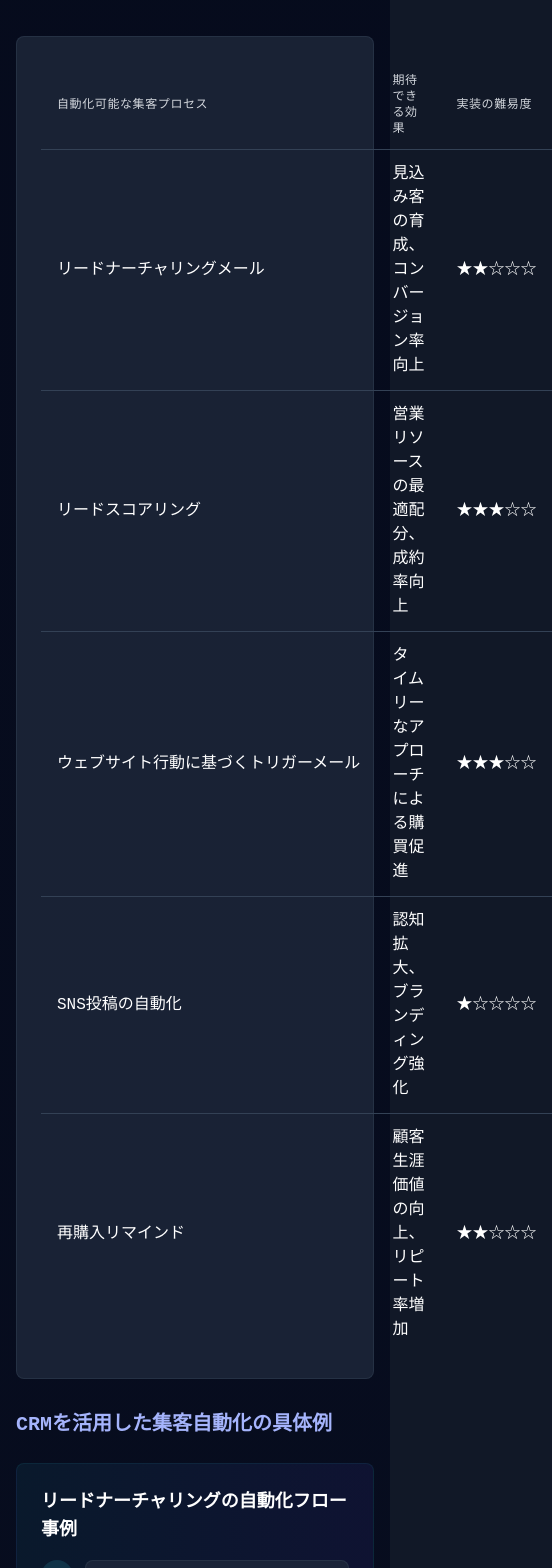
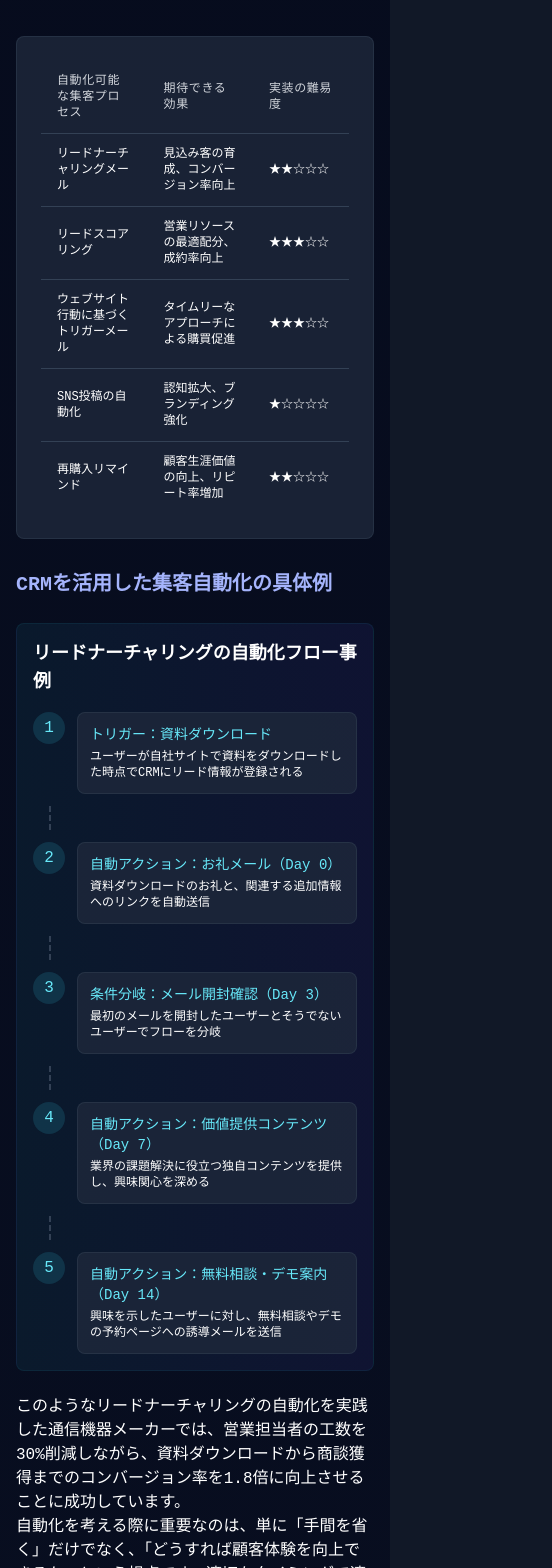
Before and after one commit to fortesnow/my-profile, a Next.js app: page /blog/crm-marketing-customer-acquisition in a window 390 px wide. Shown: the part 5680-7248 px from the top of the page, 552 px wide, since content can reach past the window. Built offline with nearby package versions, Linux system fonts and the light colour scheme; a web font is replaced by a local one.

Commit message:
新規記事追加

```diff
--- a/app/blog/crm-marketing-customer-acquisition/page.tsx
+++ b/app/blog/crm-marketing-customer-acquisition/page.tsx
@@ -271,29 +271,29 @@ export default function CrmMarketingCustomerAcquisition() {
                 </thead>
                 <tbody className="divide-y divide-slate-700">
                   <tr>
-                    <td className="px-4 py-3 whitespace-nowrap text-white">リードナーチャリングメール</td>
-                    <td className="px-4 py-3 text-white">見込み客の育成、コンバージョン率向上</td>
-                    <td className="px-4 py-3 text-white">★★☆☆☆</td>
+                    <td className="px-4 py-3 whitespace-normal md:whitespace-nowrap text-white text-xs md:text-sm">リードナーチャリングメール</td>
+                    <td className="px-4 py-3 text-white text-xs md:text-sm">見込み客の育成、コンバージョン率向上</td>
+                    <td className="px-4 py-3 text-white text-xs md:text-sm">★★☆☆☆</td>
                   </tr>
                   <tr>
-                    <td className="px-4 py-3 whitespace-nowrap text-white">リードスコアリング</td>
-                    <td className="px-4 py-3 text-white">営業リソースの最適配分、成約率向上</td>
-                    <td className="px-4 py-3 text-white">★★★☆☆</td>
+                    <td className="px-4 py-3 whitespace-normal md:whitespace-nowrap text-white text-xs md:text-sm">リードスコアリング</td>
+                    <td className="px-4 py-3 text-white text-xs md:text-sm">営業リソースの最適配分、成約率向上</td>
+                    <td className="px-4 py-3 text-white text-xs md:text-sm">★★★☆☆</td>
                   </tr>
                   <tr>
-                    <td className="px-4 py-3 whitespace-nowrap text-white">ウェブサイト行動に基づくトリガーメール</td>
-                    <td className="px-4 py-3 text-white">タイムリーなアプローチによる購買促進</td>
-                    <td className="px-4 py-3 text-white">★★★☆☆</td>
+                    <td className="px-4 py-3 whitespace-normal md:whitespace-nowrap text-white text-xs md:text-sm">ウェブサイト行動に基づくトリガーメール</td>
+                    <td className="px-4 py-3 text-white text-xs md:text-sm">タイムリーなアプローチによる購買促進</td>
+                    <td className="px-4 py-3 text-white text-xs md:text-sm">★★★☆☆</td>
                   </tr>
                   <tr>
-                    <td className="px-4 py-3 whitespace-nowrap text-white">SNS投稿の自動化</td>
-                    <td className="px-4 py-3 text-white">認知拡大、ブランディング強化</td>
-                    <td className="px-4 py-3 text-white">★☆☆☆☆</td>
+                    <td className="px-4 py-3 whitespace-normal md:whitespace-nowrap text-white text-xs md:text-sm">SNS投稿の自動化</td>
+                    <td className="px-4 py-3 text-white text-xs md:text-sm">認知拡大、ブランディング強化</td>
+                    <td className="px-4 py-3 text-white text-xs md:text-sm">★☆☆☆☆</td>
                   </tr>
                   <tr>
-                    <td className="px-4 py-3 whitespace-nowrap text-white">再購入リマインド</td>
-                    <td className="px-4 py-3 text-white">顧客生涯価値の向上、リピート率増加</td>
-                    <td className="px-4 py-3 text-white">★★☆☆☆</td>
+                    <td className="px-4 py-3 whitespace-normal md:whitespace-nowrap text-white text-xs md:text-sm">再購入リマインド</td>
+                    <td className="px-4 py-3 text-white text-xs md:text-sm">顧客生涯価値の向上、リピート率増加</td>
+                    <td className="px-4 py-3 text-white text-xs md:text-sm">★★☆☆☆</td>
                   </tr>
                 </tbody>
               </table>
@@ -301,15 +301,15 @@ export default function CrmMarketingCustomerAcquisition() {
 
             <h3 className="text-xl font-bold text-indigo-300 mt-8 mb-4">CRMを活用した集客自動化の具体例</h3>
 
-            <div className="bg-gradient-to-r from-cyan-900/20 to-indigo-900/20 rounded-lg p-6 my-6 border border-cyan-800/20">
+            <div className="bg-gradient-to-r from-cyan-900/20 to-indigo-900/20 rounded-lg p-4 md:p-6 my-6 border border-cyan-800/20">
               <h4 className="text-lg font-bold text-white mb-4">リードナーチャリングの自動化フロー事例</h4>
 
               <div className="flex flex-col space-y-3">
                 <div className="flex items-start relative">
                   <div className="bg-cyan-900/50 text-cyan-300 rounded-full w-8 h-8 flex items-center justify-center font-medium mr-3 flex-shrink-0 z-10">1</div>
-                  <div className="bg-slate-800/80 rounded-lg p-4 flex-grow border border-slate-700/50">
-                    <h5 className="font-medium text-cyan-300">トリガー：資料ダウンロード</h5>
-                    <p className="mt-1 text-white text-sm">ユーザーが自社サイトで資料をダウンロードした時点でCRMにリード情報が登録される</p>
+                  <div className="bg-slate-800/80 rounded-lg p-3 md:p-4 flex-grow border border-slate-700/50">
+                    <h5 className="font-medium text-cyan-300 text-sm md:text-base">トリガー：資料ダウンロード</h5>
+                    <p className="mt-1 text-white text-xs md:text-sm">ユーザーが自社サイトで資料をダウンロードした時点でCRMにリード情報が登録される</p>
                   </div>
                 </div>
 
@@ -317,9 +317,9 @@ export default function CrmMarketingCustomerAcquisition() {
 
                 <div className="flex items-start relative">
                   <div className="bg-cyan-900/50 text-cyan-300 rounded-full w-8 h-8 flex items-center justify-center font-medium mr-3 flex-shrink-0 z-10">2</div>
-                  <div className="bg-slate-800/80 rounded-lg p-4 flex-grow border border-slate-700/50">
-                    <h5 className="font-medium text-cyan-300">自動アクション：お礼メール（Day 0）</h5>
-                    <p className="mt-1 text-white text-sm">資料ダウンロードのお礼と、関連する追加情報へのリンクを自動送信</p>
+                  <div className="bg-slate-800/80 rounded-lg p-3 md:p-4 flex-grow border border-slate-700/50">
+                    <h5 className="font-medium text-cyan-300 text-sm md:text-base">自動アクション：お礼メール（Day 0）</h5>
+                    <p className="mt-1 text-white text-xs md:text-sm">資料ダウンロードのお礼と、関連する追加情報へのリンクを自動送信</p>
                   </div>
                 </div>
 
@@ -327,9 +327,9 @@ export default function CrmMarketingCustomerAcquisition() {
 
                 <div className="flex items-start relative">
                   <div className="bg-cyan-900/50 text-cyan-300 rounded-full w-8 h-8 flex items-center justify-center font-medium mr-3 flex-shrink-0 z-10">3</div>
-                  <div className="bg-slate-800/80 rounded-lg p-4 flex-grow border border-slate-700/50">
-                    <h5 className="font-medium text-cyan-300">条件分岐：メール開封確認（Day 3）</h5>
-                    <p className="mt-1 text-white text-sm">最初のメールを開封したユーザーとそうでないユーザーでフローを分岐</p>
+                  <div className="bg-slate-800/80 rounded-lg p-3 md:p-4 flex-grow border border-slate-700/50">
+                    <h5 className="font-medium text-cyan-300 text-sm md:text-base">条件分岐：メール開封確認（Day 3）</h5>
+                    <p className="mt-1 text-white text-xs md:text-sm">最初のメールを開封したユーザーとそうでないユーザーでフローを分岐</p>
                   </div>
                 </div>
 
@@ -337,9 +337,9 @@ export default function CrmMarketingCustomerAcquisition() {
 
                 <div className="flex items-start relative">
                   <div className="bg-cyan-900/50 text-cyan-300 rounded-full w-8 h-8 flex items-center justify-center font-medium mr-3 flex-shrink-0 z-10">4</div>
-                  <div className="bg-slate-800/80 rounded-lg p-4 flex-grow border border-slate-700/50">
-                    <h5 className="font-medium text-cyan-300">自動アクション：価値提供コンテンツ（Day 7）</h5>
-                    <p className="mt-1 text-white text-sm">業界の課題解決に役立つ独自コンテンツを提供し、興味関心を深める</p>
+                  <div className="bg-slate-800/80 rounded-lg p-3 md:p-4 flex-grow border border-slate-700/50">
+                    <h5 className="font-medium text-cyan-300 text-sm md:text-base">自動アクション：価値提供コンテンツ（Day 7）</h5>
+                    <p className="mt-1 text-white text-xs md:text-sm">業界の課題解決に役立つ独自コンテンツを提供し、興味関心を深める</p>
                   </div>
                 </div>
 
@@ -347,9 +347,9 @@ export default function CrmMarketingCustomerAcquisition() {
 
                 <div className="flex items-start relative">
                   <div className="bg-cyan-900/50 text-cyan-300 rounded-full w-8 h-8 flex items-center justify-center font-medium mr-3 flex-shrink-0 z-10">5</div>
-                  <div className="bg-slate-800/80 rounded-lg p-4 flex-grow border border-slate-700/50">
-                    <h5 className="font-medium text-cyan-300">自動アクション：無料相談・デモ案内（Day 14）</h5>
-                    <p className="mt-1 text-white text-sm">興味を示したユーザーに対し、無料相談やデモの予約ページへの誘導メールを送信</p>
+                  <div className="bg-slate-800/80 rounded-lg p-3 md:p-4 flex-grow border border-slate-700/50">
+                    <h5 className="font-medium text-cyan-300 text-sm md:text-base">自動アクション：無料相談・デモ案内（Day 14）</h5>
+                    <p className="mt-1 text-white text-xs md:text-sm">興味を示したユーザーに対し、無料相談やデモの予約ページへの誘導メールを送信</p>
                   </div>
                 </div>
               </div>
@@ -434,26 +434,26 @@ export default function CrmMarketingCustomerAcquisition() {
 
             <h3 className="text-xl font-bold text-indigo-300 mt-8 mb-4">集客を強化するパーソナライズの段階</h3>
 
-            <div className="grid grid-cols-1 md:grid-cols-4 gap-6 my-8">
-              <div className="bg-gradient-to-b from-slate-800/90 to-slate-800/70 p-5 rounded-xl border border-slate-700/50">
+            <div className="grid grid-cols-1 md:grid-cols-4 gap-4 md:gap-6 my-8">
+              <div className="bg-gradient-to-b from-slate-800/90 to-slate-800/70 p-4 md:p-5 rounded-xl border border-slate-700/50">
                 <div className="bg-indigo-900/50 text-indigo-300 rounded-full w-10 h-10 flex items-center justify-center font-medium mb-4 border border-indigo-700/30">1</div>
-                <h4 className="font-bold text-cyan-400 mb-3">基本情報の活用</h4>
-                <p className="text-sm text-white">名前、所属、役職などの基本情報を使ったパーソナライズ。単純ながらも効果的で、「○○様へ」と名前を呼ぶだけでも開封率が向上。</p>
+                <h4 className="font-bold text-cyan-400 mb-3 text-sm md:text-base">基本情報の活用</h4>
+                <p className="text-xs md:text-sm text-white">名前、所属、役職などの基本情報を使ったパーソナライズ。単純ながらも効果的で、「○○様へ」と名前を呼ぶだけでも開封率が向上。</p>
               </div>
-              <div className="bg-gradient-to-b from-slate-800/90 to-slate-800/70 p-5 rounded-xl border border-slate-700/50">
+              <div className="bg-gradient-to-b from-slate-800/90 to-slate-800/70 p-4 md:p-5 rounded-xl border border-slate-700/50">
                 <div className="bg-indigo-900/50 text-indigo-300 rounded-full w-10 h-10 flex items-center justify-center font-medium mb-4 border border-indigo-700/30">2</div>
-                <h4 className="font-bold text-cyan-400 mb-3">行動ベース</h4>
-                <p className="text-sm text-white">Webサイトでの行動履歴に基づくパーソナライズ。特定ページの閲覧履歴から興味を推測し、関連コンテンツを提案。</p>
+                <h4 className="font-bold text-cyan-400 mb-3 text-sm md:text-base">行動ベース</h4>
+                <p className="text-xs md:text-sm text-white">Webサイトでの行動履歴に基づくパーソナライズ。特定ページの閲覧履歴から興味を推測し、関連コンテンツを提案。</p>
               </div>
-              <div className="bg-gradient-to-b from-slate-800/90 to-slate-800/70 p-5 rounded-xl border border-slate-700/50">
+              <div className="bg-gradient-to-b from-slate-800/90 to-slate-800/70 p-4 md:p-5 rounded-xl border border-slate-700/50">
                 <div className="bg-indigo-900/50 text-indigo-300 rounded-full w-10 h-10 flex items-center justify-center font-medium mb-4 border border-indigo-700/30">3</div>
-                <h4 className="font-bold text-cyan-400 mb-3">コンテキスト活用</h4>
-                <p className="text-sm text-white">アクセス時間帯、デバイス、地域などの文脈情報を活用。たとえば、モバイルからのアクセスが多いユーザーにはモバイルに最適化したコンテンツを提供。</p>
+                <h4 className="font-bold text-cyan-400 mb-3 text-sm md:text-base">コンテキスト活用</h4>
+                <p className="text-xs md:text-sm text-white">アクセス時間帯、デバイス、地域などの文脈情報を活用。たとえば、モバイルからのアクセスが多いユーザーにはモバイルに最適化したコンテンツを提供。</p>
               </div>
-              <div className="bg-gradient-to-b from-slate-800/90 to-slate-800/70 p-5 rounded-xl border border-slate-700/50">
+              <div className="bg-gradient-to-b from-slate-800/90 to-slate-800/70 p-4 md:p-5 rounded-xl border border-slate-700/50">
                 <div className="bg-indigo-900/50 text-indigo-300 rounded-full w-10 h-10 flex items-center justify-center font-medium mb-4 border border-indigo-700/30">4</div>
-                <h4 className="font-bold text-cyan-400 mb-3">予測型パーソナライズ</h4>
-                <p className="text-sm text-white">AI技術を活用した高度なレコメンデーション。過去の行動パターンから次の行動を予測し、先回りした提案を実施。</p>
+                <h4 className="font-bold text-cyan-400 mb-3 text-sm md:text-base">予測型パーソナライズ</h4>
+                <p className="text-xs md:text-sm text-white">AI技術を活用した高度なレコメンデーション。過去の行動パターンから次の行動を予測し、先回りした提案を実施。</p>
               </div>
             </div>
 
@@ -579,43 +579,45 @@ export default function CrmMarketingCustomerAcquisition() {
 
             <h3 className="text-xl font-bold text-indigo-300 mt-8 mb-4">集客最適化のための重要指標</h3>
 
-            <div className="overflow-x-auto">
+            <div className="overflow-x-auto -mx-4 sm:mx-0">
+              <div className="inline-block min-w-full align-middle">
                 <table className="min-w-full bg-slate-800/50 rounded-lg overflow-hidden my-6 border border-slate-700/30">
                   <thead className="bg-slate-800/80">
                     <tr>
-                    <th className="px-6 py-3 text-left text-xs font-medium text-gray-300 uppercase tracking-wider">指標カテゴリ</th>
-                    <th className="px-6 py-3 text-left text-xs font-medium text-gray-300 uppercase tracking-wider">具体的指標</th>
-                    <th className="px-6 py-3 text-left text-xs font-medium text-gray-300 uppercase tracking-wider">意義</th>
-                    <th className="px-6 py-3 text-left text-xs font-medium text-gray-300 uppercase tracking-wider">分析時の注目点</th>
+                      <th className="px-3 md:px-6 py-3 text-left text-xs font-medium text-gray-300 uppercase tracking-wider">指標カテゴリ</th>
+                      <th className="px-3 md:px-6 py-3 text-left text-xs font-medium text-gray-300 uppercase tracking-wider">具体的指標</th>
+                      <th className="px-3 md:px-6 py-3 text-left text-xs font-medium text-gray-300 uppercase tracking-wider">意義</th>
+                      <th className="px-3 md:px-6 py-3 text-left text-xs font-medium text-gray-300 uppercase tracking-wider">分析時の注目点</th>
                     </tr>
                   </thead>
                   <tbody className="divide-y divide-slate-700">
                     <tr>
-                    <td className="px-6 py-4 whitespace-nowrap text-sm text-white">アクセス指標</td>
-                    <td className="px-6 py-4 text-sm text-white">訪問者数、PV数<br/>滞在時間、直帰率</td>
-                    <td className="px-6 py-4 text-sm text-white">集客の量的評価<br/>コンテンツの初期評価</td>
-                    <td className="px-6 py-4 text-sm text-white">セグメント別比較<br/>時間帯/曜日別傾向</td>
+                      <td className="px-3 md:px-6 py-4 whitespace-normal text-xs md:text-sm text-white">アクセス指標</td>
+                      <td className="px-3 md:px-6 py-4 text-xs md:text-sm text-white">訪問者数、PV数<br/>滞在時間、直帰率</td>
+                      <td className="px-3 md:px-6 py-4 text-xs md:text-sm text-white">集客の量的評価<br/>コンテンツの初期評価</td>
+                      <td className="px-3 md:px-6 py-4 text-xs md:text-sm text-white">セグメント別比較<br/>時間帯/曜日別傾向</td>
                     </tr>
                     <tr>
-                    <td className="px-6 py-4 whitespace-nowrap text-sm text-white">獲得指標</td>
-                    <td className="px-6 py-4 text-sm text-white">リード獲得数<br/>獲得単価(CPL)<br/>CVR(コンバージョン率)</td>
-                    <td className="px-6 py-4 text-sm text-white">集客施策の効率性<br/>投資対効果</td>
-                    <td className="px-6 py-4 text-sm text-white">チャネル別比較<br/>ターゲット属性別効果</td>
+                      <td className="px-3 md:px-6 py-4 whitespace-normal text-xs md:text-sm text-white">獲得指標</td>
+                      <td className="px-3 md:px-6 py-4 text-xs md:text-sm text-white">リード獲得数<br/>獲得単価(CPL)<br/>CVR(コンバージョン率)</td>
+                      <td className="px-3 md:px-6 py-4 text-xs md:text-sm text-white">集客施策の効率性<br/>投資対効果</td>
+                      <td className="px-3 md:px-6 py-4 text-xs md:text-sm text-white">チャネル別比較<br/>ターゲット属性別効果</td>
                     </tr>
                     <tr>
-                    <td className="px-6 py-4 whitespace-nowrap text-sm text-white">エンゲージメント指標</td>
-                    <td className="px-6 py-4 text-sm text-white">コンテンツ消費率<br/>メール開封/クリック率<br/>資料ダウンロード率</td>
-                    <td className="px-6 py-4 text-sm text-white">ユーザーの関心度<br/>コンテンツの魅力度</td>
-                    <td className="px-6 py-4 text-sm text-white">高エンゲージ要素特定<br/>ドロップオフポイント分析</td>
+                      <td className="px-3 md:px-6 py-4 whitespace-normal text-xs md:text-sm text-white">エンゲージメント指標</td>
+                      <td className="px-3 md:px-6 py-4 text-xs md:text-sm text-white">コンテンツ消費率<br/>メール開封/クリック率<br/>資料ダウンロード率</td>
+                      <td className="px-3 md:px-6 py-4 text-xs md:text-sm text-white">ユーザーの関心度<br/>コンテンツの魅力度</td>
+                      <td className="px-3 md:px-6 py-4 text-xs md:text-sm text-white">高エンゲージ要素特定<br/>ドロップオフポイント分析</td>
                     </tr>
                     <tr>
-                    <td className="px-6 py-4 whitespace-nowrap text-sm text-white">品質指標</td>
-                    <td className="px-6 py-4 text-sm text-white">SQL率(商談化率)<br/>商談成約率<br/>初期解約率</td>
-                    <td className="px-6 py-4 text-sm text-white">獲得リードの質<br/>長期的ROI評価</td>
-                    <td className="px-6 py-4 text-sm text-white">獲得源別質の差<br/>リードスコア妥当性</td>
+                      <td className="px-3 md:px-6 py-4 whitespace-normal text-xs md:text-sm text-white">品質指標</td>
+                      <td className="px-3 md:px-6 py-4 text-xs md:text-sm text-white">SQL率(商談化率)<br/>商談成約率<br/>初期解約率</td>
+                      <td className="px-3 md:px-6 py-4 text-xs md:text-sm text-white">獲得リードの質<br/>長期的ROI評価</td>
+                      <td className="px-3 md:px-6 py-4 text-xs md:text-sm text-white">獲得源別質の差<br/>リードスコア妥当性</td>
                     </tr>
                   </tbody>
                 </table>
+              </div>
             </div>
 
             <div className="bg-gradient-to-r from-slate-900 to-indigo-900/10 p-6 rounded-lg my-8 border border-slate-700/30">
@@ -723,23 +725,23 @@ export default function CrmMarketingCustomerAcquisition() {
 
             {/* CTA */}
             <div className="bg-gradient-to-r from-indigo-900 to-cyan-900 rounded-lg overflow-hidden shadow-lg mt-12">
-              <div className="px-6 py-8 sm:p-10">
-                <h2 className="text-2xl sm:text-3xl font-bold text-white mb-4">
+              <div className="px-4 py-6 sm:p-8 md:p-10">
+                <h2 className="text-xl sm:text-2xl md:text-3xl font-bold text-white mb-4">
                   CRMマーケティングで集客力を2倍に！専門家による無料診断実施中
                 </h2>
-                <p className="text-white text-lg mb-6">
+                <p className="text-white text-sm md:text-lg mb-6">
                   「どこから始めればいいのか分からない」「現状のCRM活用に課題がある」という方に。マーケティング戦略のプロフェッショナルが、あなたのビジネスに最適なCRM集客戦略をご提案します。まずは無料診断からお気軽にどうぞ。
                 </p>
                 <div className="flex flex-col sm:flex-row gap-4">
                   <Link
                     href="/services/marketing-service"
-                    className="bg-white text-indigo-600 font-semibold px-6 py-3 rounded-lg shadow hover:bg-gray-100 transition-colors text-center"
+                    className="bg-white text-indigo-600 font-semibold px-6 py-3 rounded-lg shadow hover:bg-gray-100 transition-colors text-center text-sm md:text-base"
                   >
                     マーケティングサービスを見る
                   </Link>
                   <Link
                     href="/contact"
-                    className="bg-transparent text-white border-2 border-white font-semibold px-6 py-3 rounded-lg hover:bg-white hover:bg-opacity-10 transition-colors text-center"
+                    className="bg-transparent text-white border-2 border-white font-semibold px-6 py-3 rounded-lg hover:bg-white hover:bg-opacity-10 transition-colors text-center text-sm md:text-base"
                   >
                     まずは無料相談する
                   </Link>
```
Lines whose indentation alone changed are shown as unchanged.
